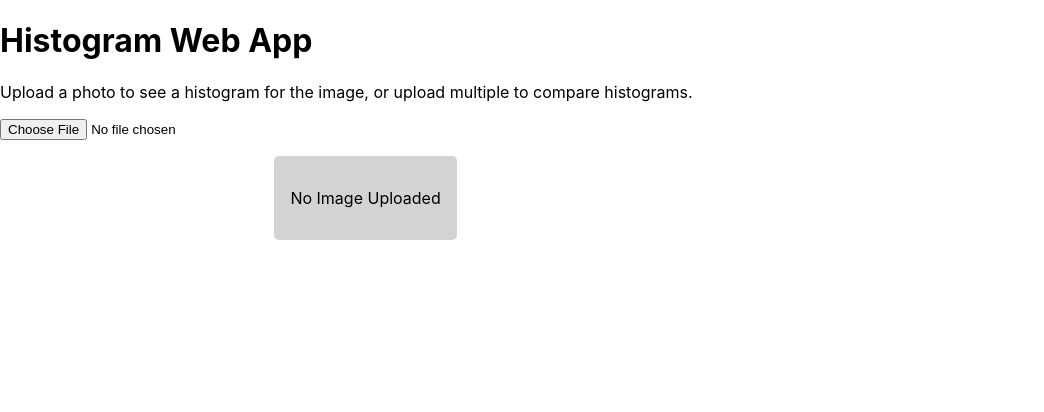
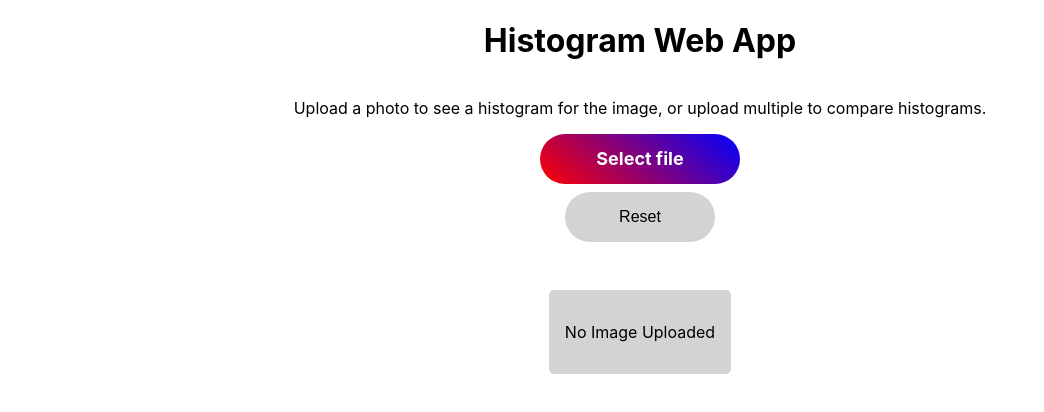
Before and after one commit to rpassmore01/histogram-app, a React (Create React App) app: page / in a window 1280 px wide. Shown: the top 412 px of the page, without its empty margins (0-1044 px from the left). Built offline with nearby package versions, Linux system fonts and the light colour scheme.

Commit message:
updated buttons and graph counter

```diff
--- a/src/App.css
+++ b/src/App.css
@@ -1,3 +1,10 @@
+.main-div {
+  display: flex;
+  flex-direction: column;
+  justify-content: center;
+  align-items: center;
+}
+
 .img-div {
   padding: 1rem;
   background-color: lightgray;
@@ -12,8 +19,43 @@
 
 .photo-graph-div {
   display: flex;
-  justify-content: space-around;
+  justify-content: center;
   align-items: center;
+  margin-top: 2rem;
+}
+
+.file {
+  opacity: 0;
+  width: 0.1px;
+  height: 0.1px;
+  position: absolute;
+}
+
+.main-div label {
+  display: block;
+  position: relative;
+  width: 200px;
+  height: 50px;
+  border-radius: 25px;
+  background: linear-gradient(40deg, red, blue);
+  color: #fff;
+  font-weight: bold;
+  cursor: pointer;
+  font-size: large;
+  display: flex;
+  justify-content: center;
+  align-items: center;
+}
+
+.reset-btn {
+  width: 150px;
+  height: 50px;
+  border-radius: 25px;
+  background: lightgray;
+  cursor: pointer;
+  border: none;
+  font-size: medium;
+  margin-top: 0.5rem;
 }
 
 @media only screen and (max-width: 1000px) {
--- a/src/App.js
+++ b/src/App.js
@@ -11,18 +11,22 @@ class Upload extends React.Component {
       redValues: [],
       blueValues: [],
       greenValues: [],
-      imgCounter: 1
+      imgCounter: 0
     }
     this.handleChange = this.handleChange.bind(this)
     this.updateValue = this.updateValue.bind(this)
     this.drawChart = this.drawChart.bind(this)
+    this.resetSvg = this.resetSvg.bind(this)
   }
   handleChange(event) {
 
     if(event.target.files[0] != null){
-      this.setState({
-        file: URL.createObjectURL(event.target.files[0])
-      }, () => {this.updateValue();})
+      this.setState((state) => (
+        {
+          imgCounter: state.imgCounter + 1,
+          file: URL.createObjectURL(event.target.files[0])
+        }
+      ), () => {this.updateValue();})
     }
   }
   drawChart() {
@@ -37,7 +41,7 @@ class Upload extends React.Component {
     var svg = d3.select(".svg-div")
       .append("svg")
         .attr("width", width + margin.left + margin.right)
-        .attr("height", height + margin.top + margin.bottom)
+      .attr("height", height + margin.top + margin.bottom)
       .append("g")
         .attr("transform",
               "translate(" + margin.left + "," + margin.top + ")");
@@ -52,7 +56,7 @@ class Upload extends React.Component {
 
     var histogram = d3.histogram()
       .domain(x.domain())
-      .thresholds(x.ticks(255));
+      .thresholds(x.ticks(256));
 
     var redBins = histogram(this.state.redValues);
     var blueBins = histogram(this.state.blueValues);
@@ -171,12 +175,18 @@ class Upload extends React.Component {
     })
   }
 
+  resetSvg() {
+    window.location.reload();
+  }
+
   render() {
     return (
-      <div>
+      <div className="main-div">
         <h1>Histogram Web App</h1>
         <p>Upload a photo to see a histogram for the image, or upload multiple to compare histograms.</p>
-        <input type="file" onChange={this.handleChange} />
+        <input type="file" onChange={this.handleChange} id="file-input" className="file"/>
+        <label for="file-input">Select file</label>
+        <button onClick={this.resetSvg} className="reset-btn">Reset</button>
         <div className="photo-graph-div">
           <div className="img-div">
             {this.state.file == null ? <p>No Image Uploaded</p> :  <img src={this.state.file} />}
```
